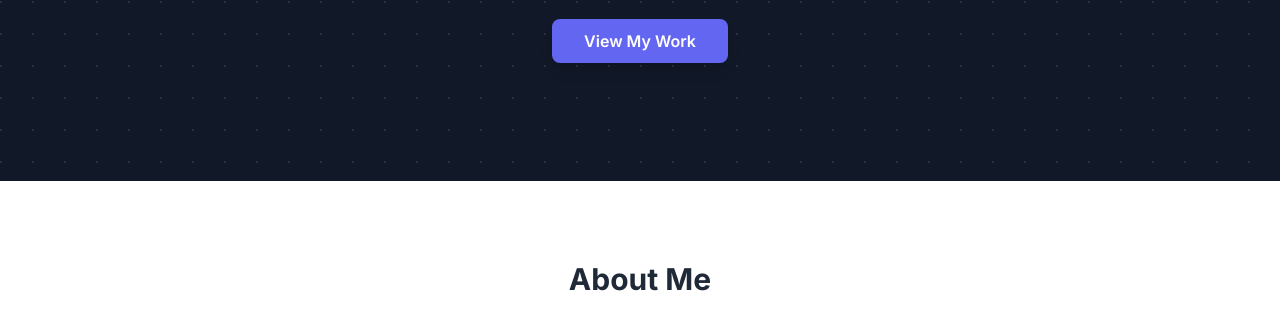
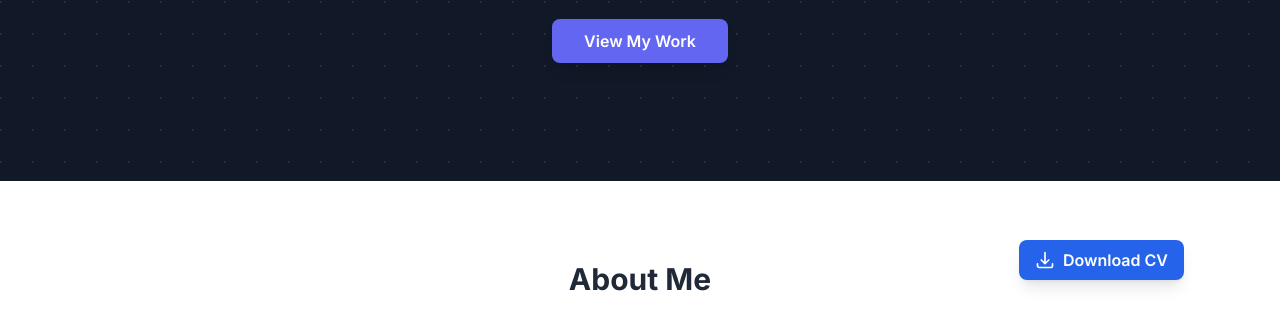
Before and after one commit to sunilkumardhayal/sunilkumardhayal.github.io, a plain HTML site: page index.html in a window 1280 px wide. Shown: the part 488-800 px from the top of the page. Drawn offline with nearby package versions, Linux system fonts and the light colour scheme.

Commit message:
Update index.html

```diff
--- a/index.html
+++ b/index.html
@@ -630,6 +630,13 @@
     </div>
 </footer>
 
+    <a href="Sunil_CV.pdf" download class="fixed bottom-8 right-24 z-50 bg-blue-600 text-white px-4 py-2 rounded-lg shadow-lg hover:bg-blue-700 transition duration-300 font-semibold flex items-center gap-2">
+        <svg xmlns="http://www.w3.org/2000/svg" fill="none" viewBox="0 0 24 24" stroke-width="2" stroke="currentColor" class="w-5 h-5">
+            <path stroke-linecap="round" stroke-linejoin="round" d="M3 16.5v2.25A2.25 2.25 0 005.25 21h13.5A2.25 2.25 0 0021 18.75V16.5M16.5 12L12 16.5m0 0L7.5 12m4.5 4.5V3" />
+        </svg>
+        Download CV
+    </a>
+
     <a href="#home" id="to-top-button" class="bg-indigo-600 text-white p-3 rounded-full shadow-lg hover:bg-indigo-700" aria-label="Go to top">
         <svg xmlns="http://www.w3.org/2000/svg" width="24" height="24" viewBox="0 0 24" fill="none" stroke="currentColor" stroke-width="2" stroke-linecap="round" stroke-linejoin="round"><path d="M12 19V5M5 12l7-7 7 7"/></svg>
     </a>
```
